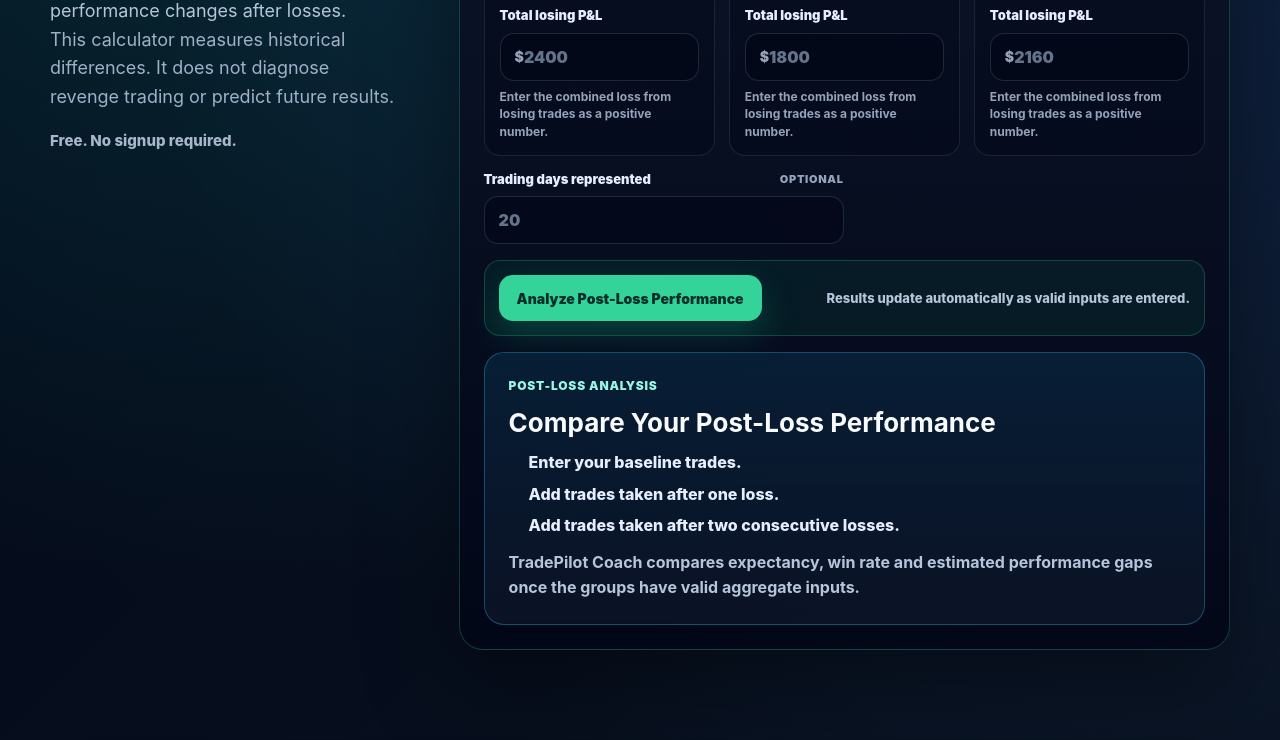
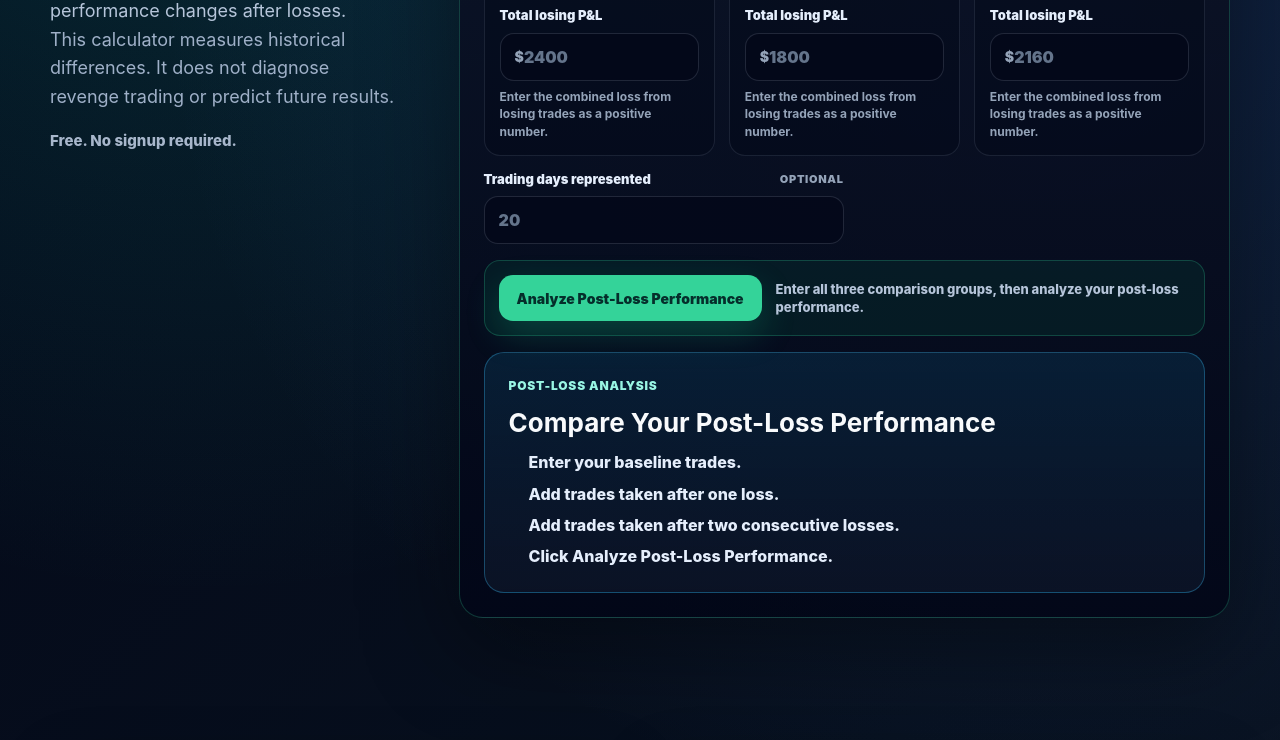
Before and after one commit to PunterDev/tradepilot, a React (Vite) app in the folder frontend/: page /tools/revenge-trading-calculator in a window 1280 px wide. Shown: the part 572-1312 px from the top of the page. Built offline with nearby package versions, Linux system fonts and the light colour scheme; no server answers.

Commit message:
Fix revenge trading calculator analysis workflow

```diff
--- a/frontend/src/features/marketing/RevengeTradingCalculatorPage.tsx
+++ b/frontend/src/features/marketing/RevengeTradingCalculatorPage.tsx
@@ -1,4 +1,4 @@
-import { useEffect, useMemo, useRef, useState } from "react";
+import { useEffect, useMemo, useRef, useState, type RefObject } from "react";
 import { Link, useSearchParams } from "react-router-dom";
 import Seo, { SITE_URL } from "../../components/Seo";
 import { activationAwareCtaDestination } from "../../utils/activationRedirect";
@@ -84,6 +84,8 @@ type RevengeResult =
       gapPerDay: number | null;
       state: ResultState;
     };
+
+type SubmittedRevengeResult = Extract<RevengeResult, { ready: true }>;
 
 function parseDecimal(raw: string, label: string, required: boolean): ParsedField {
   const value = raw.trim();
@@ -221,24 +223,26 @@ export default function RevengeTradingCalculatorPage() {
   }));
   const [touchedFields, setTouchedFields] = useState<Partial<Record<FieldKey, boolean>>>({});
   const [analysisAttempted, setAnalysisAttempted] = useState(false);
+  const [submittedResult, setSubmittedResult] = useState<SubmittedRevengeResult | null>(null);
+  const [isStale, setIsStale] = useState(false);
   const hasTrackedStart = useRef(false);
-  const lastTrackedState = useRef<ResultState | null>(null);
+  const resultRegionRef = useRef<HTMLElement>(null);
   const ctaDestination = activationAwareCtaDestination(CTA_SOURCE);
 
-  const result = useMemo<RevengeResult>(() => {
+  const draftResult = useMemo<RevengeResult>(() => {
     const parsed = {
       baselineTrades: parseWholeNumber(inputs.baselineTrades, "Baseline trades"),
       baselineWins: parseWholeNumber(inputs.baselineWins, "Baseline winning trades"),
-      baselineWinPnl: parseDecimal(inputs.baselineWinPnl, "Baseline total winning P&L", true),
-      baselineLossPnl: parseDecimal(inputs.baselineLossPnl, "Baseline total losing P&L", true),
+      baselineWinPnl: parseDecimal(inputs.baselineWinPnl, "Baseline total winning P&L", false),
+      baselineLossPnl: parseDecimal(inputs.baselineLossPnl, "Baseline total losing P&L", false),
       after1Trades: parseWholeNumber(inputs.after1Trades, "After 1 loss trades"),
       after1Wins: parseWholeNumber(inputs.after1Wins, "After 1 loss winning trades"),
-      after1WinPnl: parseDecimal(inputs.after1WinPnl, "After 1 loss total winning P&L", true),
-      after1LossPnl: parseDecimal(inputs.after1LossPnl, "After 1 loss total losing P&L", true),
+      after1WinPnl: parseDecimal(inputs.after1WinPnl, "After 1 loss total winning P&L", false),
+      after1LossPnl: parseDecimal(inputs.after1LossPnl, "After 1 loss total losing P&L", false),
       after2Trades: parseWholeNumber(inputs.after2Trades, "After 2 losses trades"),
       after2Wins: parseWholeNumber(inputs.after2Wins, "After 2 losses winning trades"),
-      after2WinPnl: parseDecimal(inputs.after2WinPnl, "After 2 losses total winning P&L", true),
-      after2LossPnl: parseDecimal(inputs.after2LossPnl, "After 2 losses total losing P&L", true),
+      after2WinPnl: parseDecimal(inputs.after2WinPnl, "After 2 losses total winning P&L", false),
+      after2LossPnl: parseDecimal(inputs.after2LossPnl, "After 2 losses total losing P&L", false),
       days: parseWholeNumber(inputs.days, "Trading days represented", false),
     };
     const errors: Partial<Record<FieldKey, string>> = Object.fromEntries(
@@ -261,6 +265,31 @@ export default function RevengeTradingCalculatorPage() {
     ] as const) {
       if (parsed[winsKey].value !== null && parsed[tradesKey].value !== null && parsed[winsKey].value > parsed[tradesKey].value) {
         errors[winsKey] = `${label} cannot exceed total trades.`;
+      }
+    }
+
+    for (const [tradesKey, winsKey, winPnlKey, lossPnlKey, winLabel, lossLabel] of [
+      ["baselineTrades", "baselineWins", "baselineWinPnl", "baselineLossPnl", "Baseline total winning P&L", "Baseline total losing P&L"],
+      ["after1Trades", "after1Wins", "after1WinPnl", "after1LossPnl", "After 1 loss total winning P&L", "After 1 loss total losing P&L"],
+      ["after2Trades", "after2Wins", "after2WinPnl", "after2LossPnl", "After 2 losses total winning P&L", "After 2 losses total losing P&L"],
+    ] as const) {
+      const trades = parsed[tradesKey].value;
+      const wins = parsed[winsKey].value;
+      const winningPnl = parsed[winPnlKey];
+      const losingPnl = parsed[lossPnlKey];
+      if (trades === null || wins === null || wins > trades) continue;
+
+      const losses = trades - wins;
+      if (wins === 0 && winningPnl.value === null && !winningPnl.error) {
+        winningPnl.value = 0;
+      } else if (wins > 0 && winningPnl.value === null && !winningPnl.error) {
+        errors[winPnlKey] = `${winLabel} is required when there are winning trades.`;
+      }
+
+      if (losses === 0 && losingPnl.value === null && !losingPnl.error) {
+        losingPnl.value = 0;
+      } else if (losses > 0 && losingPnl.value === null && !losingPnl.error) {
+        errors[lossPnlKey] = `${lossLabel} is required when there are losing trades.`;
       }
     }
 
@@ -326,13 +355,13 @@ export default function RevengeTradingCalculatorPage() {
 
   const visibleErrors = useMemo<Partial<Record<FieldKey, string>>>(() => {
     const next: Partial<Record<FieldKey, string>> = {};
-    (Object.entries(result.errors) as Array<[FieldKey, string | undefined]>).forEach(([key, error]) => {
+    (Object.entries(draftResult.errors) as Array<[FieldKey, string | undefined]>).forEach(([key, error]) => {
       if (error && (analysisAttempted || touchedFields[key] || inputs[key].trim())) {
         next[key] = error;
       }
     });
     return next;
-  }, [analysisAttempted, inputs, result.errors, touchedFields]);
+  }, [analysisAttempted, draftResult.errors, inputs, touchedFields]);
 
   useEffect(() => {
     trackSeoToolEvent("tool_page_view", PAGE_PATH, TOOL_ID);
@@ -344,15 +373,6 @@ export default function RevengeTradingCalculatorPage() {
       trackSeoToolEvent("revenge_calculator_started", PAGE_PATH, TOOL_ID);
     }
   }, [inputs]);
-
-  useEffect(() => {
-    if (!result.ready) return;
-    trackSeoToolEvent("revenge_calculator_completed", PAGE_PATH, TOOL_ID);
-    if (lastTrackedState.current !== result.state) {
-      lastTrackedState.current = result.state;
-      trackSeoToolEvent(`revenge_result_${result.state}` as const, PAGE_PATH, TOOL_ID);
-    }
-  }, [result]);
 
   useEffect(() => {
     const next = new URLSearchParams(window.location.search);
@@ -374,13 +394,22 @@ export default function RevengeTradingCalculatorPage() {
     queryKeys.forEach((key) => next.delete(key));
     queryKeys.forEach((key) => {
       const value = inputs[key].trim();
-      if (value && !result.errors[key]) next.set(key, value);
+      if (value && !draftResult.errors[key]) next.set(key, value);
     });
     const current = new URLSearchParams(window.location.search);
     if (next.toString() !== current.toString()) {
       setSearchParams(next, { replace: true });
     }
-  }, [inputs, result.errors, setSearchParams]);
+  }, [draftResult.errors, inputs, setSearchParams]);
+
+  useEffect(() => {
+    if (!submittedResult) return;
+    const frame = window.requestAnimationFrame(() => {
+      resultRegionRef.current?.scrollIntoView({ behavior: "smooth", block: "start" });
+      resultRegionRef.current?.focus({ preventScroll: true });
+    });
+    return () => window.cancelAnimationFrame(frame);
+  }, [submittedResult]);
 
   const schema = {
     "@context": "https://schema.org",
@@ -411,6 +440,10 @@ export default function RevengeTradingCalculatorPage() {
 
   const setField = (key: FieldKey, value: string) => {
     setInputs((current) => ({ ...current, [key]: value }));
+    if (submittedResult) {
+      setSubmittedResult(null);
+      setIsStale(true);
+    }
   };
 
   const markTouched = (key: FieldKey) => {
@@ -419,6 +452,26 @@ export default function RevengeTradingCalculatorPage() {
 
   const handleAnalyze = () => {
     setAnalysisAttempted(true);
+    if (!draftResult.ready) {
+      setSubmittedResult(null);
+      setIsStale(Boolean(submittedResult));
+      const firstInvalidField = ([
+        "baselineTrades", "baselineWins", "baselineWinPnl", "baselineLossPnl",
+        "after1Trades", "after1Wins", "after1WinPnl", "after1LossPnl",
+        "after2Trades", "after2Wins", "after2WinPnl", "after2LossPnl", "days",
+      ] as FieldKey[]).find((field) => draftResult.errors[field]);
+      if (firstInvalidField) {
+        const field = document.getElementById(firstInvalidField);
+        field?.scrollIntoView({ behavior: "smooth", block: "center" });
+        field?.focus({ preventScroll: true });
+      }
+      return;
+    }
+
+    setSubmittedResult(draftResult);
+    setIsStale(false);
+    trackSeoToolEvent("revenge_calculator_completed", PAGE_PATH, TOOL_ID);
+    trackSeoToolEvent(`revenge_result_${draftResult.state}` as const, PAGE_PATH, TOOL_ID);
   };
 
   return (
@@ -441,7 +494,9 @@ export default function RevengeTradingCalculatorPage() {
           <RevengeCalculatorPanel
             inputs={inputs}
             errors={visibleErrors}
-            result={result}
+            submittedResult={submittedResult}
+            isStale={isStale}
+            resultRegionRef={resultRegionRef}
             onAnalyze={handleAnalyze}
             onBlur={markTouched}
             onChange={setField}
@@ -555,14 +610,18 @@ export default function RevengeTradingCalculatorPage() {
 function RevengeCalculatorPanel({
   inputs,
   errors,
-  result,
+  submittedResult,
+  isStale,
+  resultRegionRef,
   onAnalyze,
   onBlur,
   onChange,
 }: {
   inputs: Record<FieldKey, string>;
   errors: Partial<Record<FieldKey, string>>;
-  result: RevengeResult;
+  submittedResult: SubmittedRevengeResult | null;
+  isStale: boolean;
+  resultRegionRef: RefObject<HTMLElement | null>;
   onAnalyze: () => void;
   onBlur: (key: FieldKey) => void;
   onChange: (key: FieldKey, value: string) => void;
@@ -579,9 +638,9 @@ function RevengeCalculatorPanel({
         <button type="button" className="revenge-analysis-button" onClick={onAnalyze}>
           Analyze Post-Loss Performance
         </button>
-        <p>Results update automatically as valid inputs are entered.</p>
+        <p>Enter all three comparison groups, then analyze your post-loss performance.</p>
       </div>
-      <RevengeResultPanel result={result} />
+      <RevengeResultPanel result={submittedResult} isStale={isStale} resultRegionRef={resultRegionRef} />
     </section>
   );
 }
@@ -674,18 +733,30 @@ function CalculatorInput({
   );
 }
 
-function RevengeResultPanel({ result }: { result: RevengeResult }) {
-  if (!result.ready) {
+function RevengeResultPanel({
+  result,
+  isStale,
+  resultRegionRef,
+}: {
+  result: SubmittedRevengeResult | null;
+  isStale: boolean;
+  resultRegionRef: RefObject<HTMLElement | null>;
+}) {
+  if (!result) {
     return (
-      <aside className="expectancy-result-card empty revenge-empty-state" aria-live="polite">
+      <aside ref={resultRegionRef} className="expectancy-result-card empty revenge-empty-state" aria-live="polite" tabIndex={-1} data-testid="revenge-analysis-result">
         <div className="report-kicker">Post-loss analysis</div>
-        <strong>Compare Your Post-Loss Performance</strong>
+        <strong>{isStale ? "Inputs changed. Analyze again to refresh the comparison." : "Compare Your Post-Loss Performance"}</strong>
+        {isStale ? (
+          <p>Analyze again to replace the previous comparison with your updated inputs.</p>
+        ) : (
         <ol className="revenge-empty-steps">
           <li>Enter your baseline trades.</li>
           <li>Add trades taken after one loss.</li>
           <li>Add trades taken after two consecutive losses.</li>
+          <li>Click Analyze Post-Loss Performance.</li>
         </ol>
-        <p>TradePilot Coach compares expectancy, win rate and estimated performance gaps once the groups have valid aggregate inputs.</p>
+        )}
       </aside>
     );
   }
@@ -698,7 +769,7 @@ function RevengeResultPanel({ result }: { result: RevengeResult }) {
         : "No clear post-loss deterioration appears in this comparison.";
 
   return (
-    <aside className={`expectancy-result-card overtrading-result revenge-result ${result.state}`} aria-live="polite">
+    <aside ref={resultRegionRef} className={`expectancy-result-card overtrading-result revenge-result ${result.state}`} aria-live="polite" tabIndex={-1} data-testid="revenge-analysis-result">
       <div className="report-kicker">Post-loss analysis</div>
       <strong className="overtrading-result-heading">{heading}</strong>
       <div className="revenge-sequence" aria-label="Post-loss expectancy sequence">
```
Also changed, not shown: 1 other file (tests, documents, lock files or other folders).
